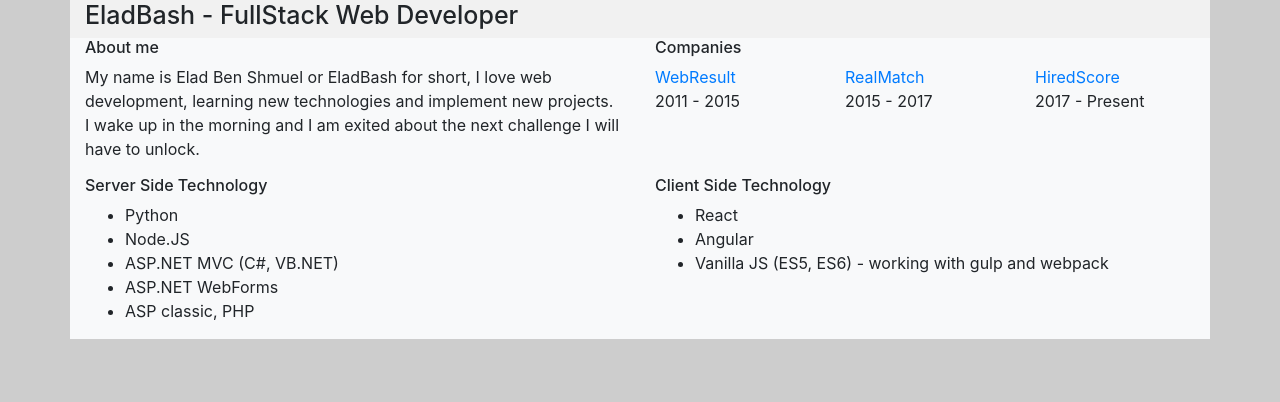
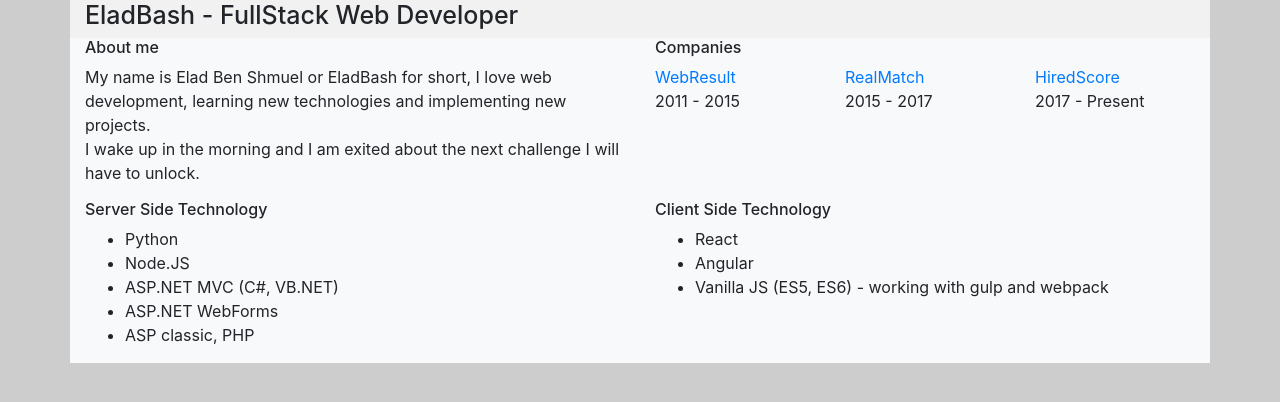
Before and after one commit to eladbash/eladbash.github.io, a plain HTML site: page index.html in a window 1280 px wide. Drawn offline with nearby package versions, Linux system fonts and the light colour scheme.

```diff
--- a/index.html
+++ b/index.html
@@ -20,7 +20,7 @@
         <div class="row">
             <div class="col">
                 <h2>About me</h2>
-                My name is Elad Ben Shmuel or EladBash for short, I love web development, learning new technologies and implement new projects.
+                My name is Elad Ben Shmuel or EladBash for short, I love web development, learning new technologies and implementing new projects.
                 <br />
                 I wake up in the morning and I am exited about the next challenge I will have to unlock. <br />
             </div>
```
